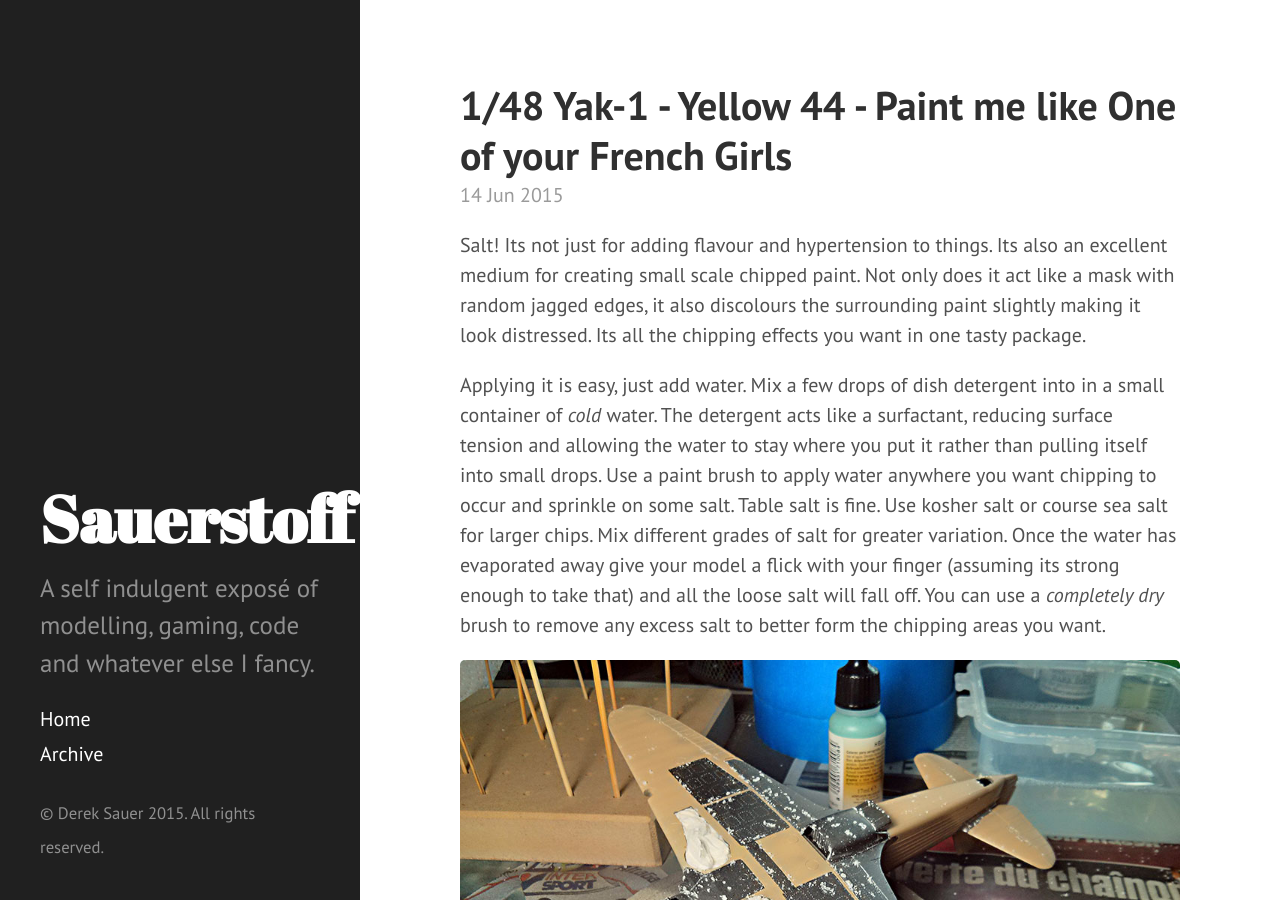
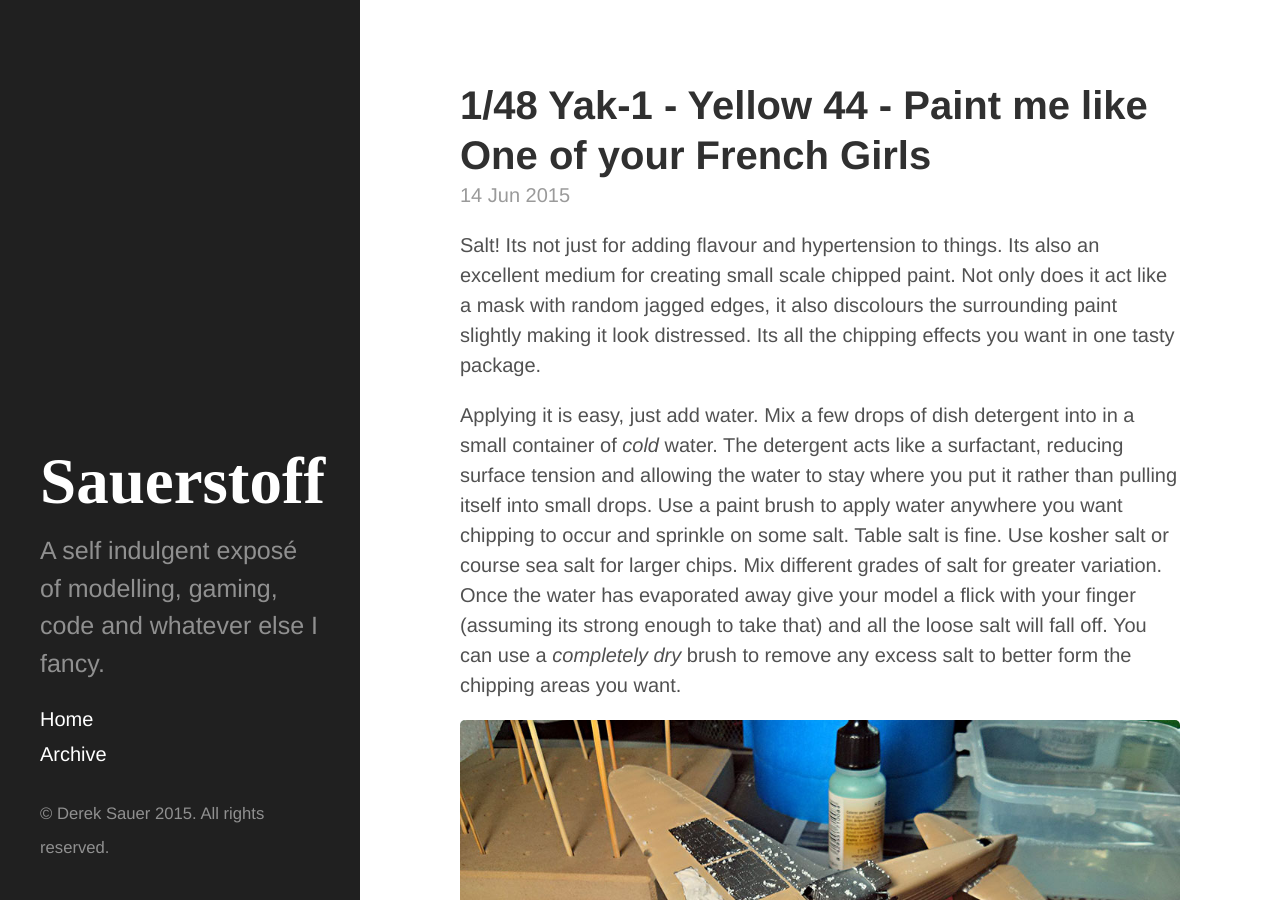
Before and after one commit to DerekSauer/DerekSauer.github.io, a Jekyll site: the page built from index.html, in a window 1280 px wide and 900 px high. Built offline with Jekyll 4.4.1, drawn with Linux system fonts in a browser that asks for light colours; the list of posts is cut into pages by our own code.

Commit message:
Changed font faces.

```diff
--- a/_includes/head.html
+++ b/_includes/head.html
@@ -18,7 +18,7 @@
   <link rel="stylesheet" href="{{ site.baseurl }}public/css/poole.css">
   <link rel="stylesheet" href="{{ site.baseurl }}public/css/syntax.css">
   <link rel="stylesheet" href="{{ site.baseurl }}public/css/hyde.css">
-  <link rel="stylesheet" href="http://fonts.googleapis.com/css?family=PT+Sans:400,400italic,700|Abril+Fatface">
+  <link rel="stylesheet" href="http://fonts.googleapis.com/css?family=Source+Sans+Pro:400,700,400italic">
 
   <!-- Icons -->
   <link rel="apple-touch-icon-precomposed" sizes="144x144" href="{{ site.baseurl }}public/apple-touch-icon-144-precomposed.png">
```
